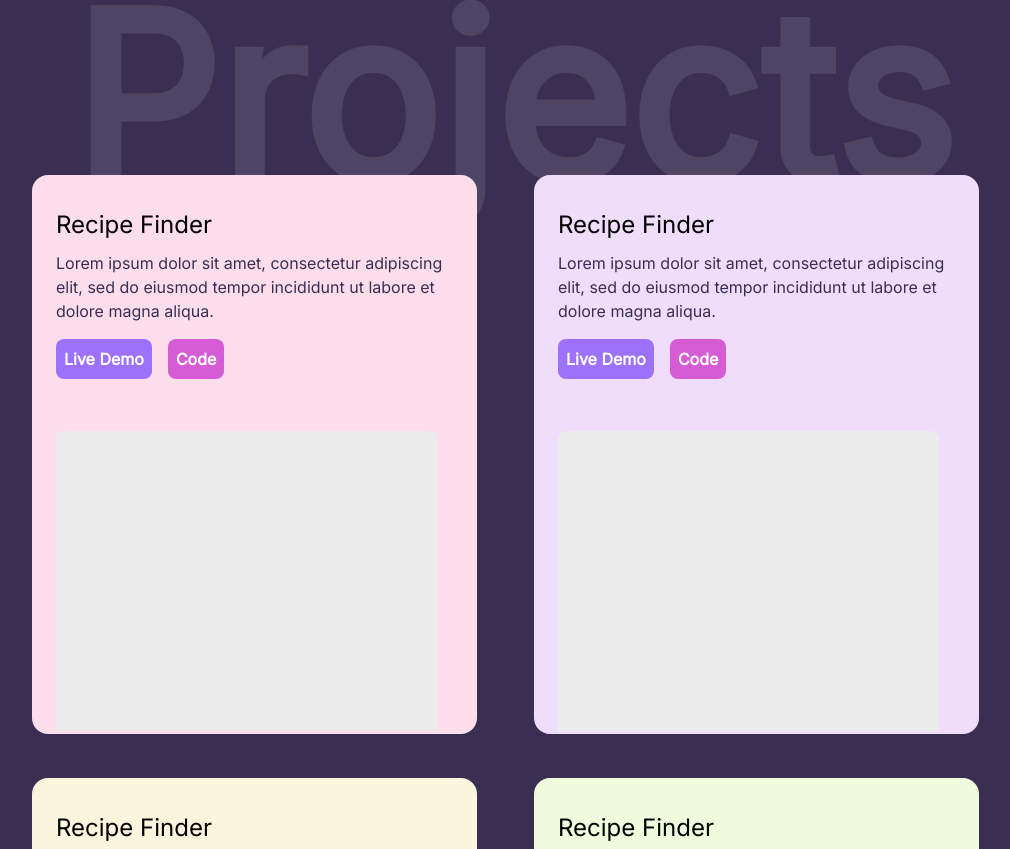
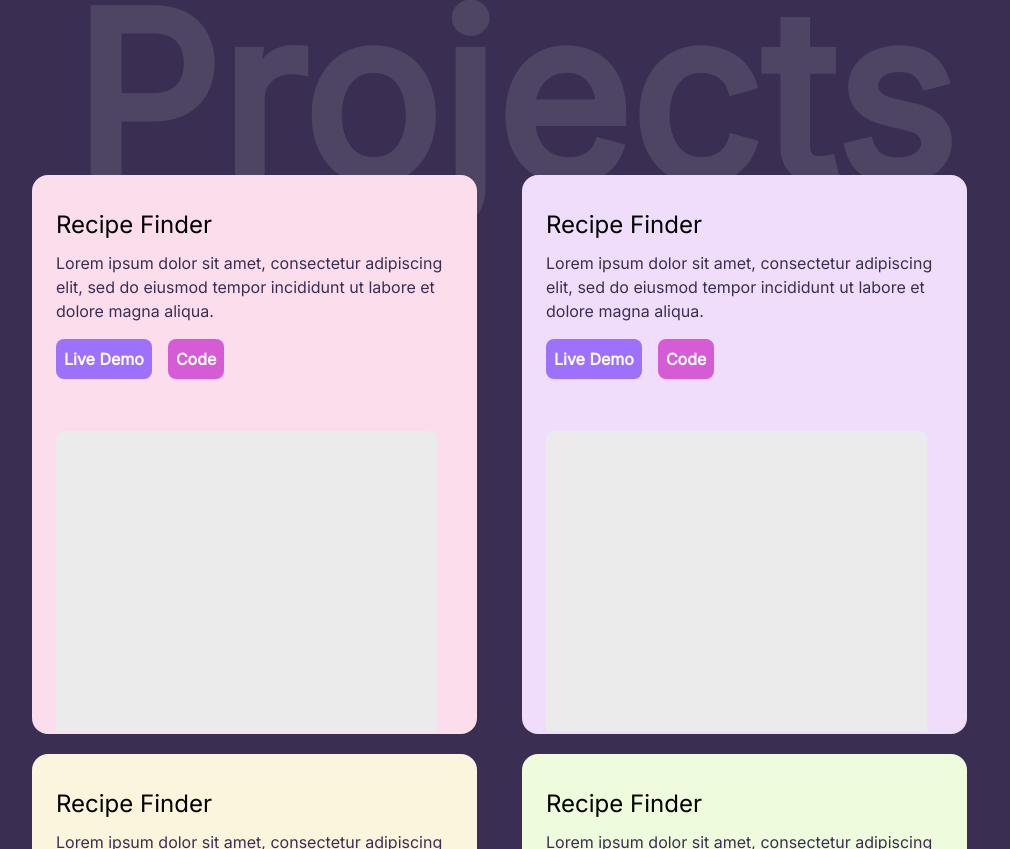
Before and after one commit to Tekuor/portfolio, a Vue app: page / in a window 1280 px wide. Shown: the part 1911-2760 px from the top of the page, without its empty margins (128-1138 px from the left). Built offline with nearby package versions, Linux system fonts and the light colour scheme.

Commit message:
changed gap to 5

```diff
--- a/src/components/Projects.vue
+++ b/src/components/Projects.vue
@@ -5,7 +5,7 @@
         <h1 class="section-heading text-center">Projects</h1>
       </div>
       <div class="px-40 journey-text h-auto -mt-24 flex flex-col">
-        <div class="grid grid-cols-2 gap-11">
+        <div class="grid grid-cols-2 gap-5">
           <div class="project-card" style="background: #fcddec;">
             <h4 class="project-heading mx-6 mt-8">Recipe Finder</h4>
             <p class="mt-2 mx-6 project-text">
```
